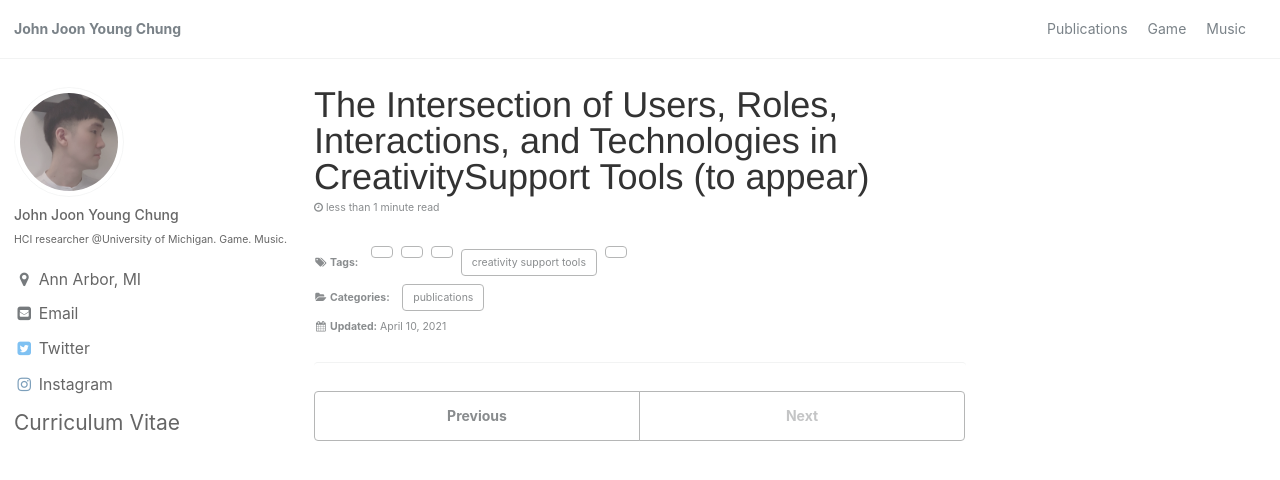
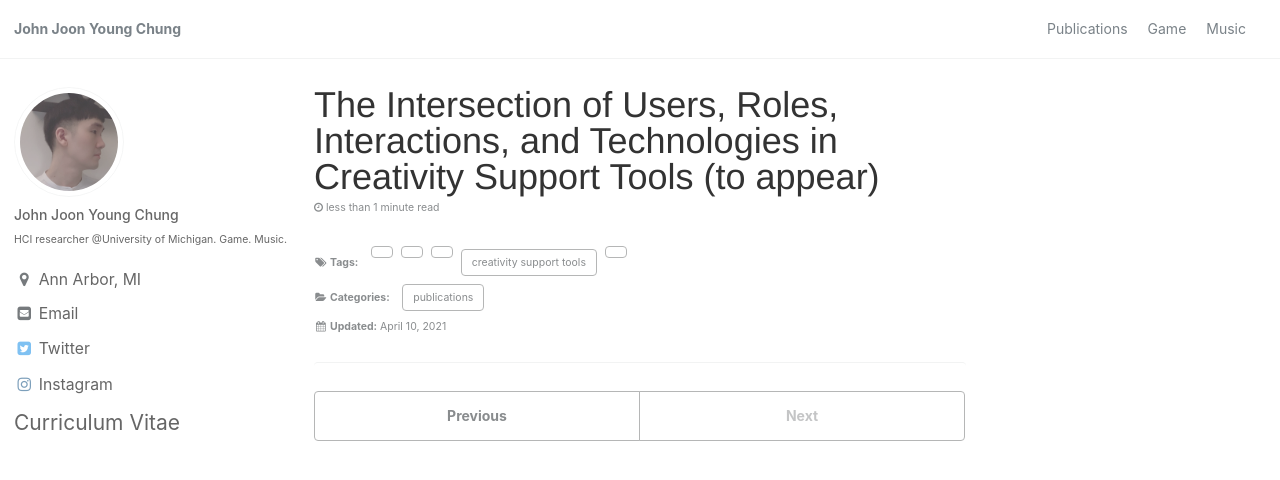
Before and after one commit to johnr0/johnr0.github.io, a Jekyll site: the page built from _posts/publications/2021-04-10-CST_Lit_DIS2021.markdown, in a window 1280 px wide and 900 px high. Shown: the top 480 px of the window. Built offline with Jekyll 4.4.1, drawn with Linux system fonts in a browser that asks for light colours.

Commit message:
cv update

```diff
--- a/_posts/publications/2021-04-10-CST_Lit_DIS2021.markdown
+++ b/_posts/publications/2021-04-10-CST_Lit_DIS2021.markdown
@@ -1,5 +1,5 @@
 ---
-title: "The Intersection of Users, Roles, Interactions, and Technologies in CreativitySupport Tools (to appear)"
+title: "The Intersection of Users, Roles, Interactions, and Technologies in Creativity Support Tools (to appear)"
 categories: publications
 pdf : DIS2021-CST-Lit-Review.pdf
 authors: John Joon Young Chung, Shiqing He, Eytan Adar
```
